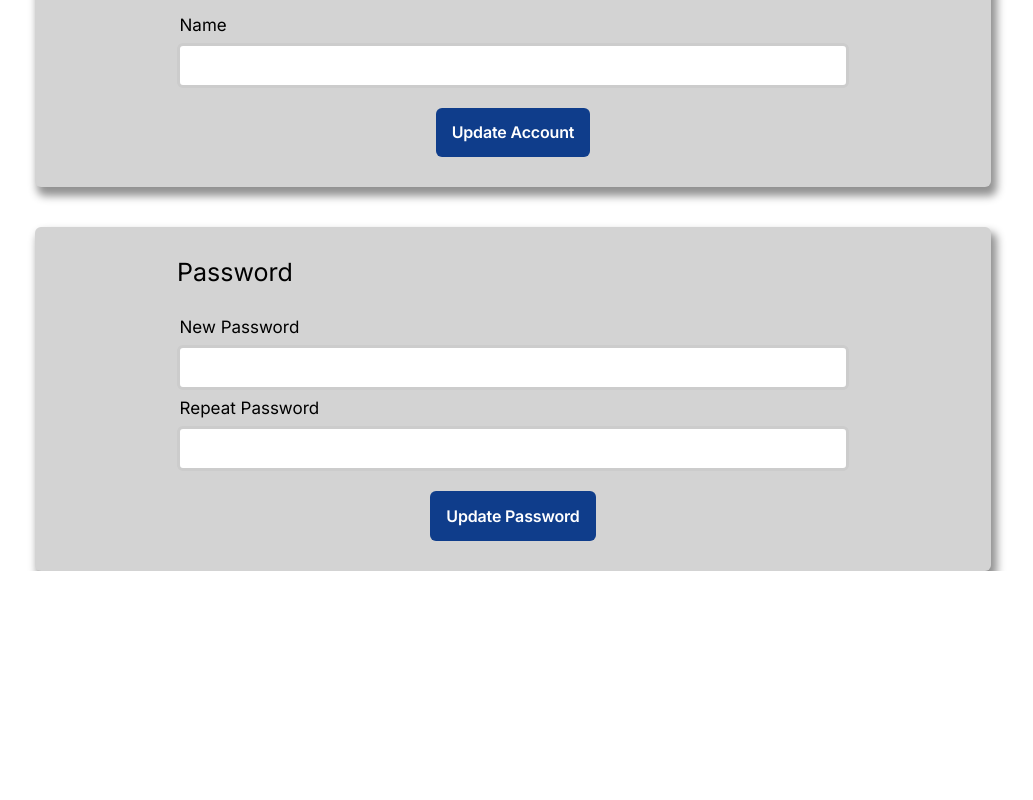
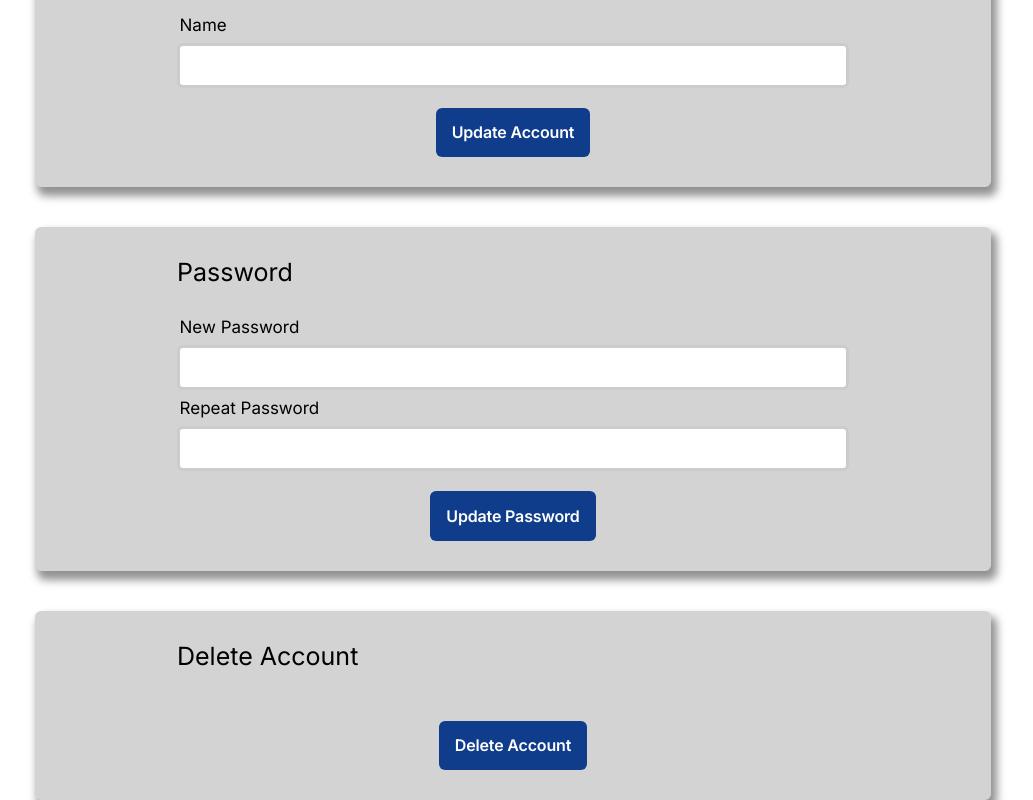
Before and after one commit to carly-west/do-date-react, a React (Create React App) app: page /#/userPage in a window 1280 px wide. Shown: the part 301-1101 px from the top of the page, without its empty margins (127-1160 px from the left). Before the commit the page ends 872 px from the top, so only its background shows below. Built offline with nearby package versions, Linux system fonts and the light colour scheme; no server answers.

Commit message:
added Delete user

```diff
--- /dev/null
+++ b/src/components/DeleteUser.js
@@ -0,0 +1,47 @@
+// Import the functions you need from the SDKs you need
+// import { Link, Navigate } from 'react-router-dom';
+import { Navigate, useNavigate } from 'react-router-dom';
+
+import { db, auth, app } from './firebase.js';
+import { useAuthState } from 'react-firebase-hooks/auth';
+import { getAuth, deleteUser } from 'firebase/auth';
+
+export default function DeleteUser() {
+  const [user, loading, error] = useAuthState(auth);
+  const navigate = useNavigate();
+
+  function handleSubmit(e) {
+    e.preventDefault();
+
+    const currentUser = auth.currentUser;
+
+    deleteUser(currentUser)
+      .then(() => {
+        // User deleted.
+        console.log('Account Deleted');
+        Navigate('/Register', { replace: true });
+      })
+      .catch((error) => {
+        // An error ocurred
+        // ...
+        const errorCode = error.code;
+        const errorMessage = error.message;
+        console.log('Account Unable to be Deleted');
+
+        console.log(errorMessage);
+        console.log(errorCode);
+        alert('Please login again');
+        return navigate('/login');
+      });
+  }
+
+  return (
+    <form onSubmit={handleSubmit}>
+      <h2>Delete Account</h2>
+
+      <button type="submit" id="submitData" name="submitData" className="loginbtn">
+        Delete Account
+      </button>
+    </form>
+  );
+}
--- a/src/pages/UserPage.js
+++ b/src/pages/UserPage.js
@@ -1,7 +1,8 @@
-import EditUserInfo from "../components/EditUserInfo";
+import EditUserInfo from '../components/EditUserInfo';
+import DeleteUser from '../components/DeleteUser';
 
 // Import the functions you need from the SDKs you need
-import EditUserPassword from "../components/EditUserPassword";
+import EditUserPassword from '../components/EditUserPassword';
 
 export default function UserPage() {
   return (
@@ -19,6 +20,12 @@ export default function UserPage() {
           <EditUserPassword />
         </div>
       </div>
+
+      <div className="class-editor-body">
+        <div className="class-editor-content">
+          <DeleteUser />
+        </div>
+      </div>
     </div>
   );
 }
```
Also changed, not shown: weekly-reports/week11.txt (added), 1 other file (tests, documents, lock files or other folders).
